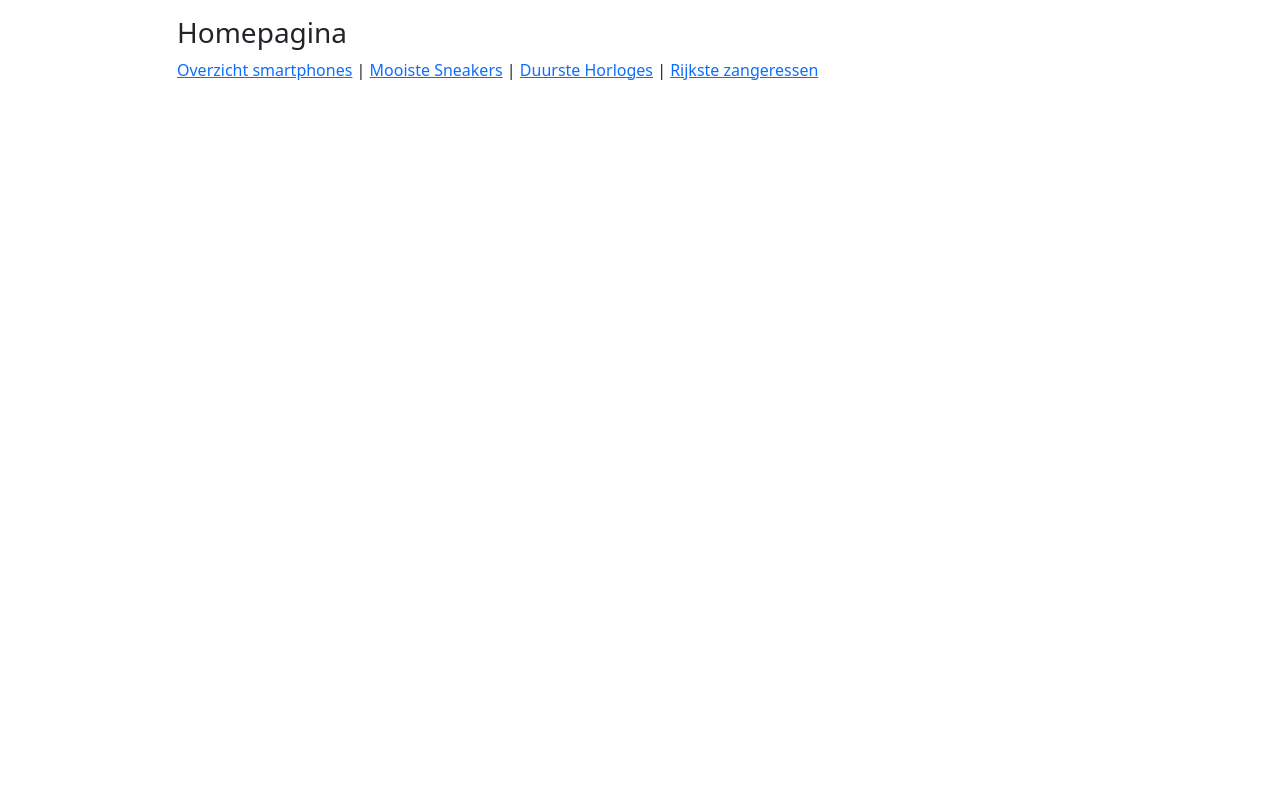
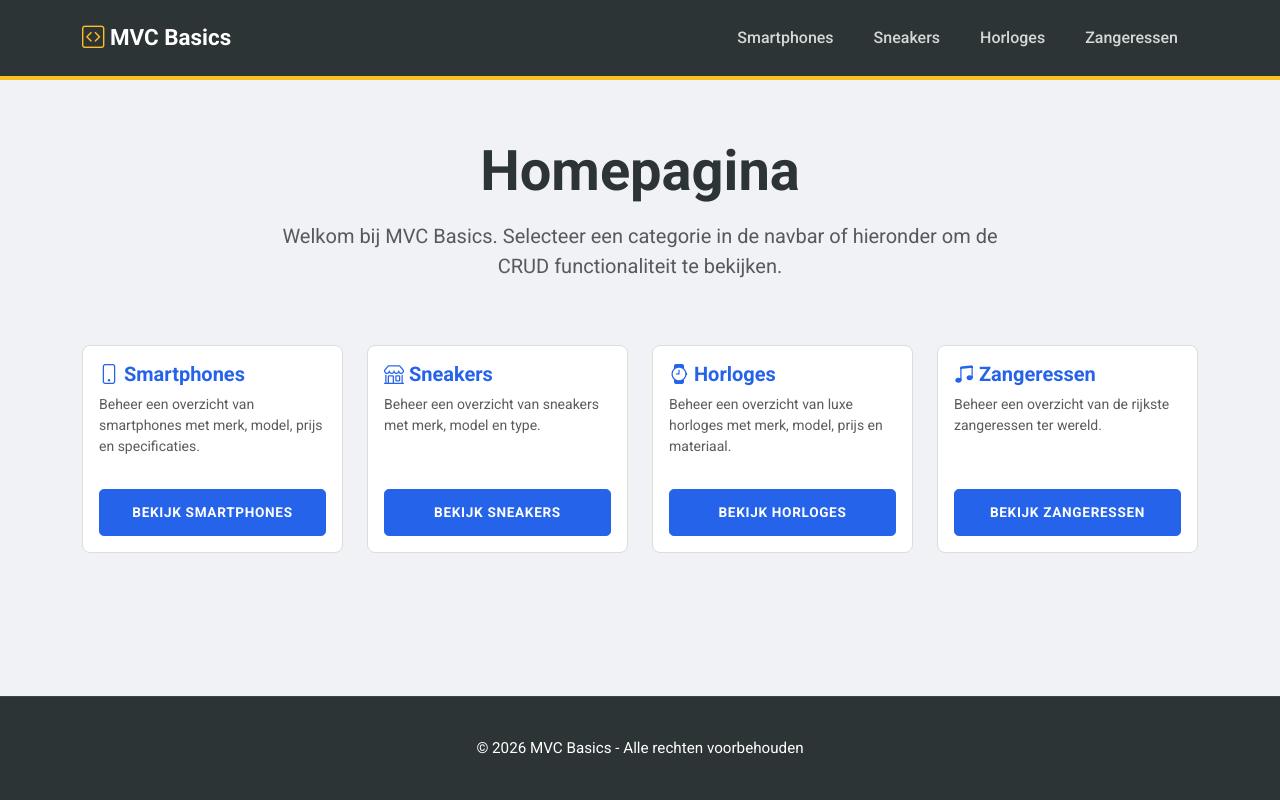
Before and after one commit to Hussein-kadhim/MVC-Basics, a PHP site: page / in a window 1280 px wide. Run offline with PHP 8.4, Linux system fonts and the light colour scheme.

Commit message:
Implement Navbar, Sticky Footer, Homepage Redesign, and Custom Royal Blue Theme across all categories

```diff
--- a/app/views/homepages/index.php
+++ b/app/views/homepages/index.php
@@ -1,22 +1,65 @@
 <?php require_once APPROOT . '/views/includes/header.php'; ?>
 
-<div class="container">
-    <div class="row mt-3 d-flex justify-content-center">
+<div class="container py-5">
+    <div class="row mb-5 text-center">
+        <div class="col-lg-8 mx-auto">
+            <h1 class="display-4 fw-bold mb-3"><?php echo $data['title']; ?></h1>
+            <p class="lead text-muted">Welkom bij MVC Basics. Selecteer een categorie in de navbar of hieronder om de CRUD functionaliteit te bekijken.</p>
+        </div>
+    </div>
 
-        <div class="col-10">
-
-            <h3><?php echo $data['title']; ?></h3>
-
-            <a href="<?= URLROOT; ?>/SmartphoneController/index">Overzicht smartphones</a> |
-
-            <a href="<?= URLROOT; ?>/SneakersController/index">Mooiste Sneakers</a> |
-
-            <a href="<?= URLROOT; ?>/HorlogesController/index">Duurste Horloges</a> |
-
-            <a href="<?= URLROOT; ?>/ZangeressenController/index">Rijkste zangeressen</a>
-
+    <div class="row g-4">
+        <!-- Smartphones -->
+        <div class="col-md-6 col-lg-3">
+            <div class="card h-100 homepage-card">
+                <div class="card-body d-flex flex-column">
+                    <h5 class="card-title">
+                        <i class="bi bi-phone"></i> Smartphones
+                    </h5>
+                    <p class="card-text text-muted small flex-grow-1">Beheer een overzicht van smartphones met merk, model, prijs en specificaties.</p>
+                    <a href="<?= URLROOT; ?>/SmartphoneController/index" class="btn btn-primary mt-3 w-100">Bekijk Smartphones</a>
+                </div>
+            </div>
         </div>
 
+        <!-- Sneakers -->
+        <div class="col-md-6 col-lg-3">
+            <div class="card h-100 homepage-card">
+                <div class="card-body d-flex flex-column">
+                    <h5 class="card-title">
+                        <i class="bi bi-shop"></i> Sneakers
+                    </h5>
+                    <p class="card-text text-muted small flex-grow-1">Beheer een overzicht van sneakers met merk, model en type.</p>
+                    <a href="<?= URLROOT; ?>/SneakersController/index" class="btn btn-primary mt-3 w-100">Bekijk Sneakers</a>
+                </div>
+            </div>
+        </div>
+
+        <!-- Horloges -->
+        <div class="col-md-6 col-lg-3">
+            <div class="card h-100 homepage-card">
+                <div class="card-body d-flex flex-column">
+                    <h5 class="card-title">
+                        <i class="bi bi-watch"></i> Horloges
+                    </h5>
+                    <p class="card-text text-muted small flex-grow-1">Beheer een overzicht van luxe horloges met merk, model, prijs en materiaal.</p>
+                    <a href="<?= URLROOT; ?>/HorlogesController/index" class="btn btn-primary mt-3 w-100">Bekijk Horloges</a>
+                </div>
+            </div>
+        </div>
+
+        <!-- Zangeressen -->
+        <div class="col-md-6 col-lg-3">
+            <div class="card h-100 homepage-card">
+                <div class="card-body d-flex flex-column">
+                    <h5 class="card-title">
+                        <i class="bi bi-music-note-beamed"></i> Zangeressen
+                    </h5>
+                    <p class="card-text text-muted small flex-grow-1">Beheer een overzicht van de rijkste zangeressen ter wereld.</p>
+                    <a href="<?= URLROOT; ?>/ZangeressenController/index" class="btn btn-primary mt-3 w-100">Bekijk Zangeressen</a>
+                </div>
+            </div>
+        </div>
     </div>
 </div>
 
--- a/app/views/horloges/index.php
+++ b/app/views/horloges/index.php
@@ -61,7 +61,9 @@
                 </tbody>
             </table>
 
-            <a href="<?= URLROOT; ?>/homepages/index"><i class="bi bi-arrow-left"></i></a>
+            <a href="<?= URLROOT; ?>/homepages/index" class="btn btn-outline-secondary text-dark">
+                <i class="bi bi-arrow-left"></i> Terug naar homepage
+            </a>
         </div>
     </div>
 </div>
--- a/app/views/includes/footer.php
+++ b/app/views/includes/footer.php
@@ -1,3 +1,9 @@
-    <script src="https://cdn.jsdelivr.net/npm/bootstrap@5.3.8/dist/js/bootstrap.bundle.min.js" integrity="sha384-FKyoEForCGlyvwx9Hj09JcYn3nv7wiPVlz7YYwJrWVcXK/BmnVDxM+D2scQbITxI" crossorigin="anonymous"></script>
+</div> <!-- Close wrapper -->
+    <footer class="text-center">
+      <div class="container">
+        <p class="mb-0">&copy; <?= date('Y'); ?> MVC Basics - Alle rechten voorbehouden</p>
+      </div>
+    </footer>
+    <script src="https://cdn.jsdelivr.net/npm/bootstrap@5.3.3/dist/js/bootstrap.bundle.min.js" integrity="sha384-YvpcrYf0tY3lHB60NNkmXc5s9fDVZLESaAA55NDzOxhy9GkcIdslK1eN7N6jIeHz" crossorigin="anonymous"></script>
   </body>
 </html>
--- a/app/views/includes/header.php
+++ b/app/views/includes/header.php
@@ -4,9 +4,41 @@
     <meta charset="utf-8">
     <meta name="viewport" content="width=device-width, initial-scale=1">
     <title>MVC Basics</title>
-    <link href="https://cdn.jsdelivr.net/npm/bootstrap@5.3.8/dist/css/bootstrap.min.css" rel="stylesheet" integrity="sha384-sRIl4kxILFvY47J16cr9ZwB07vP4J8+LH7qKQnuqkuIAvNWLzeN8tE5YBujZqJLB" crossorigin="anonymous">
-    <link rel="stylesheet" href="https://cdn.jsdelivr.net/npm/bootstrap-icons@1.13.1/font/bootstrap-icons.min.css">
+    <!-- Modern Google Fonts -->
+    <link rel="preconnect" href="https://fonts.googleapis.com">
+    <link rel="preconnect" href="https://fonts.gstatic.com" crossorigin>
+    <link href="https://fonts.googleapis.com/css2?family=Roboto:wght@400;500;700&display=swap" rel="stylesheet">
+    <!-- Bootstrap and Icons -->
+    <link href="https://cdn.jsdelivr.net/npm/bootstrap@5.3.3/dist/css/bootstrap.min.css" rel="stylesheet" integrity="sha384-QWTKZyjpPEjISv5WaRU9OFeRpok6YctnYmDr5pNlyT2bRjXh0JMhjY6hW+ALEwIH" crossorigin="anonymous">
+    <link rel="stylesheet" href="https://cdn.jsdelivr.net/npm/bootstrap-icons@1.11.3/font/bootstrap-icons.min.css">
     <link rel="stylesheet" href="<?= URLROOT; ?>/public/css/style.css">
     <link rel="shortcut icon" href="<?= URLROOT; ?>/public/img/favicon.ico" type="image/x-icon">
   </head>
   <body>
+    <nav class="navbar navbar-expand-lg navbar-dark fixed-top">
+      <div class="container">
+        <a class="navbar-brand" href="<?= URLROOT; ?>/homepages/index">
+          <i class="bi bi-code-square"></i> MVC Basics
+        </a>
+        <button class="navbar-toggler" type="button" data-bs-toggle="collapse" data-bs-target="#navbarNav" aria-controls="navbarNav" aria-expanded="false" aria-label="Toggle navigation">
+          <span class="navbar-toggler-icon"></span>
+        </button>
+        <div class="collapse navbar-collapse" id="navbarNav">
+          <ul class="navbar-nav ms-auto">
+            <li class="nav-item">
+              <a class="nav-link" href="<?= URLROOT; ?>/SmartphoneController/index">Smartphones</a>
+            </li>
+            <li class="nav-item">
+              <a class="nav-link" href="<?= URLROOT; ?>/SneakersController/index">Sneakers</a>
+            </li>
+            <li class="nav-item">
+              <a class="nav-link" href="<?= URLROOT; ?>/HorlogesController/index">Horloges</a>
+            </li>
+            <li class="nav-item">
+              <a class="nav-link" href="<?= URLROOT; ?>/ZangeressenController/index">Zangeressen</a>
+            </li>
+          </ul>
+        </div>
+      </div>
+    </nav>
+    <div class="wrapper">
--- a/app/views/smartphone/index.php
+++ b/app/views/smartphone/index.php
@@ -66,8 +66,8 @@
                 </tbody>
             </table>
 
-            <a href="<?= URLROOT; ?>/homepages/index">
-                <i class="bi bi-arrow-left"></i>
+            <a href="<?= URLROOT; ?>/homepages/index" class="btn btn-outline-secondary text-dark">
+                <i class="bi bi-arrow-left"></i> Terug naar homepage
             </a>
         </div>
     </div>
--- a/app/views/sneakers/index.php
+++ b/app/views/sneakers/index.php
@@ -63,7 +63,9 @@
                 </tbody>
             </table>
 
-            <a href="<?= URLROOT; ?>/homepages/index"><i class="bi bi-arrow-left"></i></a>
+            <a href="<?= URLROOT; ?>/homepages/index" class="btn btn-outline-secondary text-dark">
+                <i class="bi bi-arrow-left"></i> Terug naar homepage
+            </a>
         </div>
     </div>
 </div>
--- a/app/views/zangeressen/index.php
+++ b/app/views/zangeressen/index.php
@@ -62,7 +62,9 @@
                 </tbody>
             </table>
 
-            <a href="<?= URLROOT; ?>/homepages/index"><i class="bi bi-arrow-left"></i></a>
+            <a href="<?= URLROOT; ?>/homepages/index" class="btn btn-outline-secondary text-dark">
+                <i class="bi bi-arrow-left"></i> Terug naar homepage
+            </a>
         </div>
     </div>
 </div>
--- a/public/css/style.css
+++ b/public/css/style.css
@@ -0,0 +1,138 @@
+/* Custom CSS for MVC Basics - Royal Blue & Graphite Theme */
+
+:root {
+    --primary-color: #2563eb; /* Royal Blue */
+    --primary-hover: #1d4ed8;
+    --secondary-color: #475569; /* Slate 600 */
+    --secondary-hover: #334155;
+    --accent-color: #fbbf24; /* Amber Accent */
+    --bg-dark: #2d3436; /* Dark Graphite */
+    --bg-light: #f1f2f6; /* Soft Light Gray */
+    --text-dark: #2d3436;
+    --text-light: #ffffff;
+    --text-muted: #636e72;
+}
+
+/* Base styling */
+html {
+    height: 100%;
+}
+
+body {
+    min-height: 100vh;
+    display: flex;
+    flex-direction: column;
+    padding-top: 90px;
+    background-color: var(--bg-light);
+    color: var(--text-dark);
+    font-family: 'Roboto', 'Segoe UI', sans-serif;
+}
+
+/* Wrapper for sticky footer */
+.wrapper {
+    flex: 1 0 auto;
+    margin-bottom: 4rem; /* Substantial space before footer */
+}
+
+/* Navbar refinement - more personal, less generic */
+.navbar {
+    background-color: var(--bg-dark) !important;
+    border-bottom: 4px solid var(--accent-color);
+    padding: 1rem 0;
+}
+
+.navbar-brand {
+    font-size: 1.4rem;
+    font-weight: 700;
+    color: var(--text-light) !important;
+}
+
+.navbar-brand i {
+    color: var(--accent-color);
+}
+
+.nav-link {
+    color: var(--text-light) !important;
+    opacity: 0.8;
+    font-weight: 500;
+    padding: 0.5rem 1.25rem !important;
+}
+
+.nav-link:hover {
+    opacity: 1;
+    color: var(--accent-color) !important;
+}
+
+/* Footer refinement */
+footer {
+    flex-shrink: 0;
+    background-color: var(--bg-dark);
+    color: var(--text-light);
+    border-top: 1px solid #444;
+    padding: 2.5rem 0;
+    font-size: 0.95rem;
+}
+
+/* Buttons - less "modern/bubble" look, more solid industrial feel */
+.btn-primary {
+    background-color: var(--primary-color);
+    border-color: var(--primary-color);
+    font-weight: 600;
+    padding: 0.75rem 2rem;
+    border-radius: 0.3rem;
+    text-transform: uppercase;
+    letter-spacing: 0.05em;
+    font-size: 0.85rem;
+}
+
+.btn-primary:hover {
+    background-color: var(--primary-hover);
+    border-color: var(--primary-hover);
+}
+
+.btn-outline-secondary {
+    border: 2px solid var(--secondary-color);
+    color: var(--secondary-color);
+    font-weight: 600;
+    padding: 0.75rem 2rem;
+    border-radius: 0.3rem;
+    text-transform: uppercase;
+    letter-spacing: 0.05em;
+    font-size: 0.85rem;
+}
+
+.btn-outline-secondary:hover {
+    background-color: var(--secondary-color);
+    color: white;
+}
+
+/* Card aesthetics - simpler, more standard */
+.homepage-card {
+    border: 1px solid #ddd;
+    border-radius: 0.5rem;
+    background: white;
+    transition: transform 0.2s ease, box-shadow 0.2s ease;
+}
+
+.homepage-card:hover {
+    transform: translateY(-5px);
+    box-shadow: 0 5px 15px rgba(0,0,0,0.1);
+}
+
+.homepage-card .card-title {
+    color: var(--primary-color);
+    font-weight: 700;
+}
+
+/* Table refinement */
+.table {
+    background: white;
+    box-shadow: 0 2px 4px rgba(0,0,0,0.05);
+}
+
+.table thead th {
+    background-color: #eee;
+    color: #444;
+    border-bottom: 2px solid #ccc;
+    padding: 1rem;
+}
```
Also changed, not shown: app/views/horloges/create.php (+6 -2 lines), app/views/horloges/update.php (+6 -4 lines), app/views/smartphone/create.php (+6 -2 lines), app/views/smartphone/update.php (+6 -4 lines), app/views/sneakers/create.php (+6 -2 lines), app/views/sneakers/update.php (+6 -4 lines), app/views/zangeressen/create.php (+6 -2 lines), app/views/zangeressen/update.php (+6 -4 lines).
